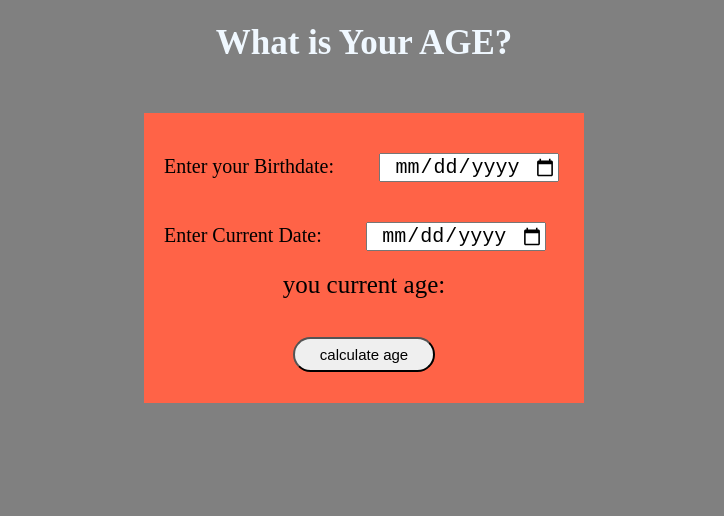
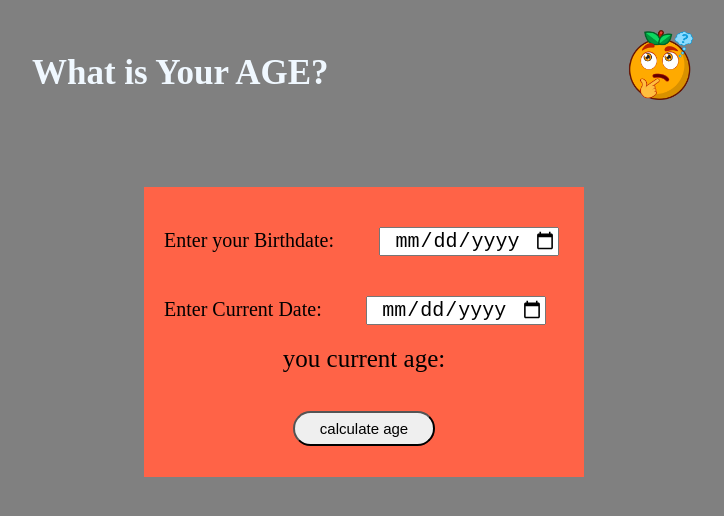
Before and after one commit to bushra3112004/DOMapplication6, a plain HTML site: page index3.html in a window 1280 px wide. Shown: the whole page, without its empty margins (276-1000 px from the left). Drawn offline with Linux system fonts and the light colour scheme.

Commit message:
apply style on image

```diff
--- a/index3.html
+++ b/index3.html
@@ -8,10 +8,21 @@
         body{
             background-color: grey;
         }
+        .heading{
+           display: flex ;
+            justify-content:space-between;
+            margin: 10px auto;
+            padding: 20px 300px;
+        }
         .title{
             font-size: 35px;
-            text-align: center;
+            text-align:center;
             color: aliceblue;
+        }
+        .emoji{
+            height: 70px;
+         text-align: center;
+
         }
         .container{
             height: 250px;
@@ -55,7 +66,10 @@
     </style>
 </head>
 <body>
+    <div class="heading">
     <h1 class="title">What is Your AGE?</h1>
+    <img src="./thinking.png" class="emoji">
+    </div>
     <div class="container">
     <label for="birthdate" class="input-label">Enter your Birthdate: </label>
     <input type="date" class="input-field" id="birthdate">
```
